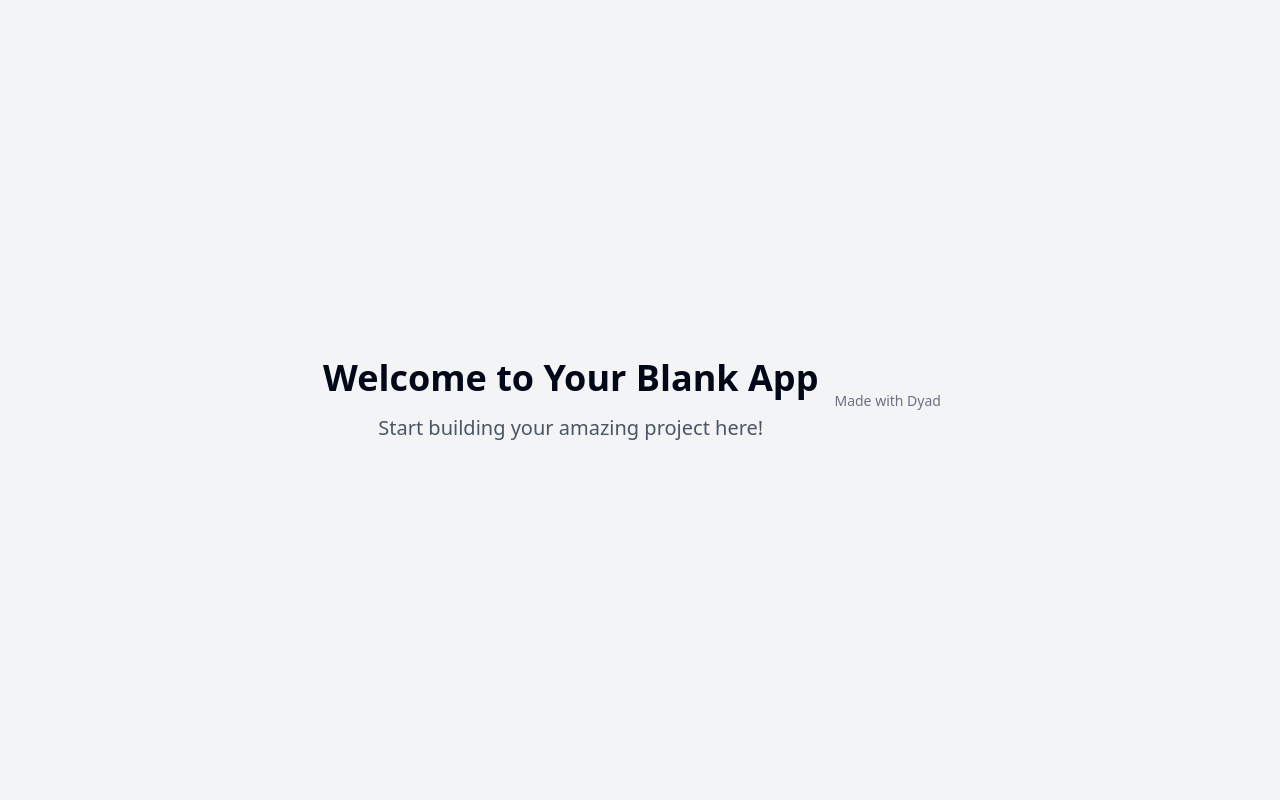
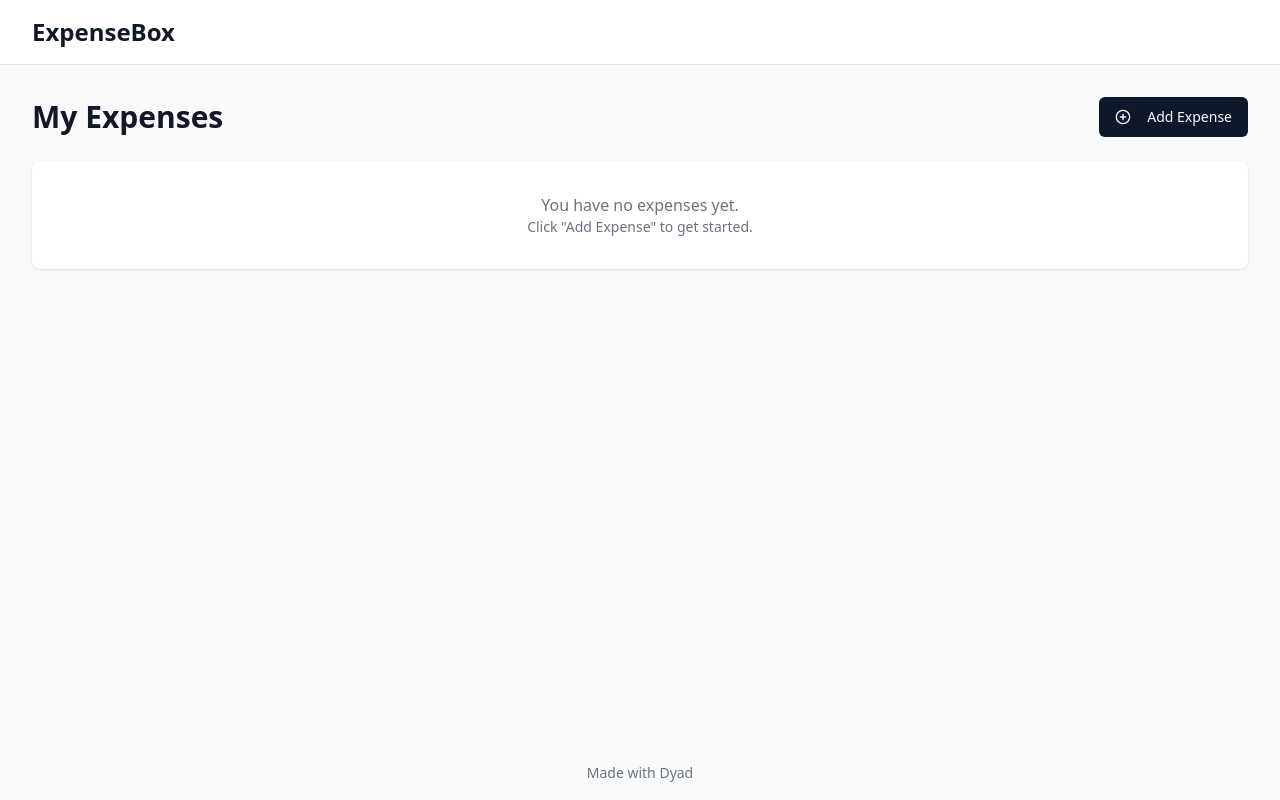
Before and after one commit to SANGAVI-P/expense-system, a React (Vite) app: page / in a window 1280 px wide. Built offline with nearby package versions, Linux system fonts and the light colour scheme.

Commit message:
[dyad] Set up ExpenseBox main page - wrote 1 file(s)

```diff
--- a/src/pages/Index.tsx
+++ b/src/pages/Index.tsx
@@ -1,16 +1,27 @@
-// Update this page (the content is just a fallback if you fail to update the page)
-
 import { MadeWithDyad } from "@/components/made-with-dyad";
+import Header from "@/components/Header";
+import { Button } from "@/components/ui/button";
+import { PlusCircle } from "lucide-react";
 
 const Index = () => {
   return (
-    <div className="min-h-screen flex items-center justify-center bg-gray-100">
-      <div className="text-center">
-        <h1 className="text-4xl font-bold mb-4">Welcome to Your Blank App</h1>
-        <p className="text-xl text-gray-600">
-          Start building your amazing project here!
-        </p>
-      </div>
+    <div className="min-h-screen bg-gray-50 flex flex-col">
+      <Header />
+      <main className="flex-grow container mx-auto px-4 sm:px-6 lg:px-8 py-8">
+        <div className="flex items-center justify-between mb-6">
+          <h2 className="text-3xl font-bold text-gray-900">My Expenses</h2>
+          <Button>
+            <PlusCircle className="mr-2 h-4 w-4" />
+            Add Expense
+          </Button>
+        </div>
+        <div className="bg-white shadow rounded-lg">
+          <div className="p-8 text-center text-gray-500">
+            <p>You have no expenses yet.</p>
+            <p className="text-sm">Click "Add Expense" to get started.</p>
+          </div>
+        </div>
+      </main>
       <MadeWithDyad />
     </div>
   );
```
